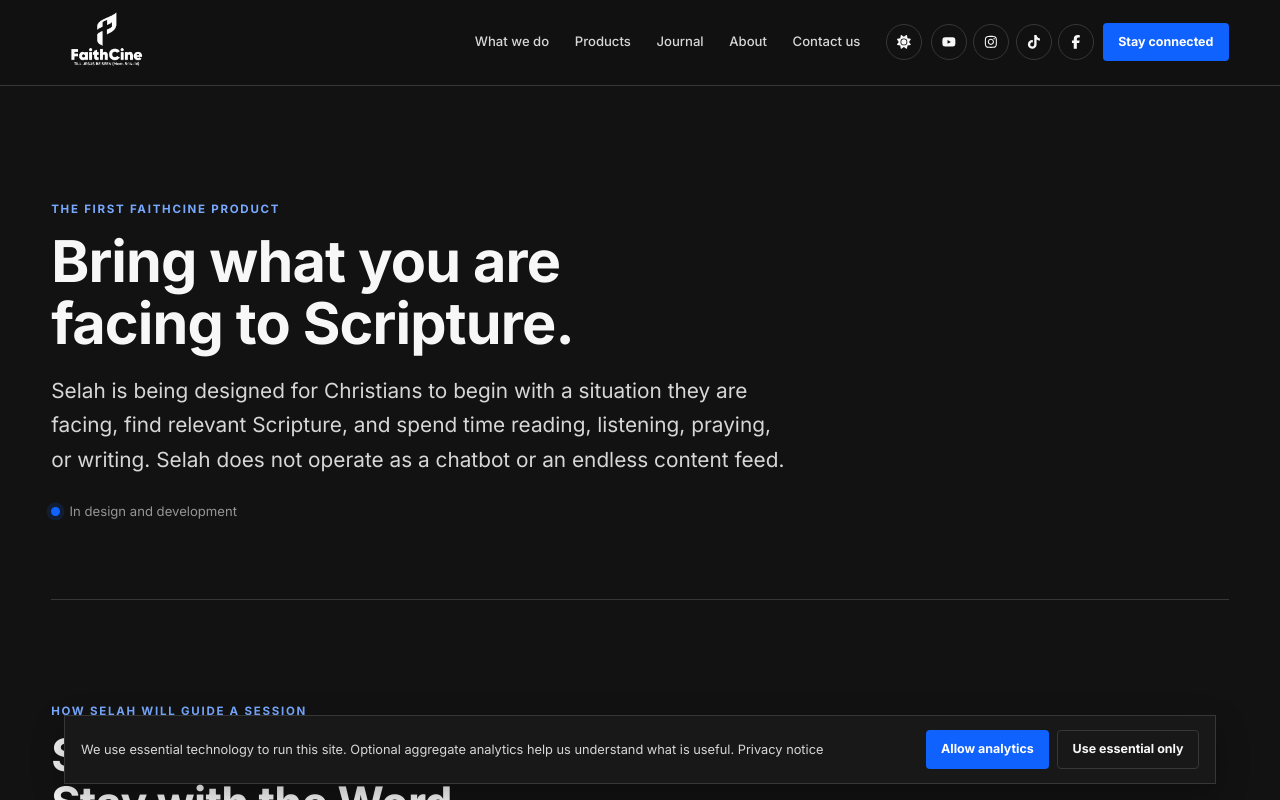
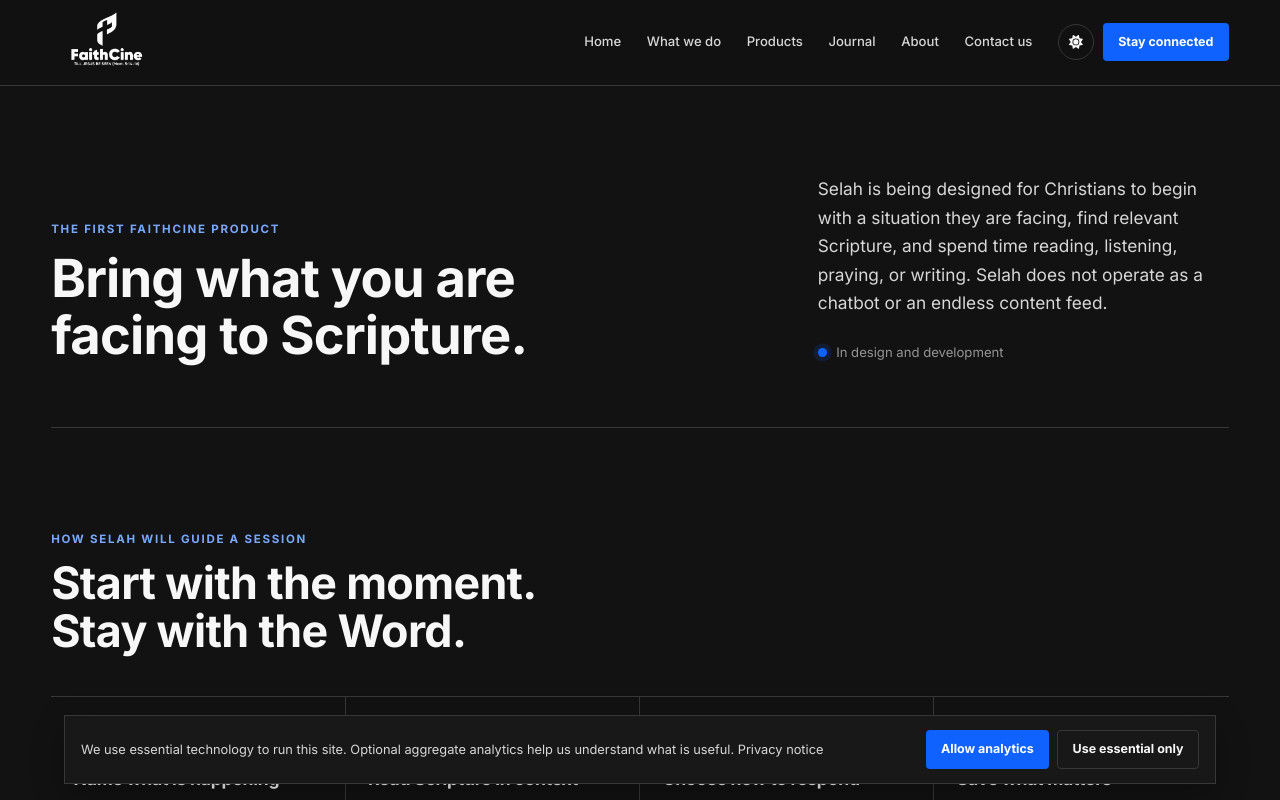
Before and after one commit to Larriemoses/faithcine-website, a Next.js app: page /selah in a window 1280 px wide. Shown: the top 800 px of the page. Built offline with nearby package versions, Linux system fonts and the light colour scheme.

Commit message:
Simplify navigation and mission layout

```diff
--- a/app/about/page.tsx
+++ b/app/about/page.tsx
@@ -28,9 +28,22 @@
         <div><p className="section-number">Why FaithCine exists</p><h2>The media people return to every day shapes what they notice, value, and remember.</h2></div>
         <div><p className="large-copy">Christian media should take part in that conversation with biblical truth, creative discipline, and a close understanding of the people it hopes to serve.</p><p>Our long-term vision is a trusted home for Christian films and media. We are beginning with FaithCine Selah, a guided Scripture product in research and design. FaithCine Stories is in early development, while Study, Kids, and Studio are planned for later.</p></div>
       </section>
-      <section className="section-shell mission-grid">
-        <article><span className="section-index">01</span><p className="section-number">Mission</p><h2>To glorify God through media, technology, and community work that helps people see Christ, understand biblical truth, and live it out each day.</h2></article>
-        <article><span className="section-index">02</span><p className="section-number">Vision</p><h2>To become a trusted global Christian media and technology company known for excellent Gospel-centred stories, faithful Scripture tools, and work that helps people see Christ more clearly.</h2></article>
+      <section className="section-shell mission-vision" aria-labelledby="mission-vision-title">
+        <div className="mission-vision-intro">
+          <p className="section-number">Mission and vision</p>
+          <h2 id="mission-vision-title">Why we work and where we are going.</h2>
+          <p>Our purpose stays rooted in the Gospel while the ways we serve continue to grow.</p>
+        </div>
+        <div className="mission-vision-list">
+          <article>
+            <span>01</span>
+            <div><h3>Our mission</h3><p>To glorify God through media, technology, and community work that helps people see Christ, understand biblical truth, and live it out each day.</p></div>
+          </article>
+          <article>
+            <span>02</span>
+            <div><h3>Our vision</h3><p>To become a trusted global Christian media and technology company known for excellent Gospel-centred stories, faithful Scripture tools, and work that helps people see Christ more clearly.</p></div>
+          </article>
+        </div>
       </section>
       <section className="section-shell values-section"><div className="section-heading"><p className="section-number">What guides our decisions</p><h2>Values for the work ahead.</h2></div><div className="values-grid">{values.map(([number, title, body]) => <article key={title}><span>{number}</span><h3>{title}</h3><p>{body}</p></article>)}</div></section>
       <section className="section-shell team-stage"><div><p className="section-number">Current stage</p><h2>We are starting with Selah.</h2></div><div><p>FaithCine is at an early stage. Selah is in design and development. FaithCine Stories is in early development. The other products remain plans for later. We will publish research, prototypes, partnerships, and results only after they exist and can be verified.</p></div></section>
--- a/app/components/Header.tsx
+++ b/app/components/Header.tsx
@@ -3,10 +3,10 @@
 import Link from "next/link";
 import Image from "next/image";
 import { useEffect, useRef, useState } from "react";
-import { SocialLinks } from "./SocialLinks";
 import { ThemeToggle } from "./ThemeToggle";
 
 const navItems = [
+  ["Home", "/"],
   ["What we do", "/#what-we-do"],
   ["Products", "/products"],
   ["Journal", "/blog"],
@@ -53,7 +53,6 @@
         </nav>
         <div className="header-actions">
           <ThemeToggle />
-          <SocialLinks className="header-socials" />
           <Link className="button button-small button-primary" href="/#early-access">Stay connected</Link>
         </div>
       </div>
--- a/app/components/PageIntro.tsx
+++ b/app/components/PageIntro.tsx
@@ -1,10 +1,16 @@
 export function PageIntro({ eyebrow, title, children, status }: { eyebrow: string; title: string; children: React.ReactNode; status?: string }) {
   return (
     <section className="page-intro section-shell">
-      <p className="eyebrow">{eyebrow}</p>
-      <h1>{title}</h1>
-      <div className="page-intro-copy">{children}</div>
-      {status && <p className="stage-note"><span className="status-dot" aria-hidden="true" />{status}</p>}
+      <div className="page-intro-layout">
+        <div className="page-intro-heading">
+          <p className="eyebrow">{eyebrow}</p>
+          <h1>{title}</h1>
+        </div>
+        <div className="page-intro-copy">
+          {children}
+          {status && <p className="stage-note"><span className="status-dot" aria-hidden="true" />{status}</p>}
+        </div>
+      </div>
     </section>
   );
 }
--- a/app/globals.css
+++ b/app/globals.css
@@ -254,17 +254,21 @@
 .honeypot { position: absolute !important; width: 1px; height: 1px; overflow: hidden; clip: rect(1px,1px,1px,1px); white-space: nowrap; }
 
 /* Shared interior pages */
-.page-intro { padding-block: clamp(5rem, 9vw, 8rem) clamp(3.5rem, 6vw, 5.5rem); border-bottom: 1px solid var(--line); }
-.page-intro h1 { max-width: 16ch; margin: .8rem 0 1.25rem; }
-.page-intro-copy { max-width: 46rem; color: var(--text-soft); font-size: clamp(1.1rem, 1.7vw, 1.3rem); }
+.page-intro { padding-block: clamp(4.5rem, 7vw, 6.5rem) clamp(3.25rem, 5vw, 4.5rem); border-bottom: 1px solid var(--line); }
+.page-intro-layout { display: grid; grid-template-columns: minmax(0,1.12fr) minmax(20rem,.68fr); gap: clamp(2.5rem, 7vw, 7rem); align-items: end; }
+.page-intro h1 { max-width: 16ch; margin: .8rem 0 0; font-size: clamp(2.45rem, 4.1vw, 3.85rem); }
+.page-intro-copy { width: 100%; max-width: 40rem; justify-self: end; color: var(--text-soft); font-size: clamp(1.05rem, 1.35vw, 1.2rem); }
 .page-intro-copy p { margin-bottom: 0; }
 .stage-note { margin-top: 1.5rem; display: flex; align-items: center; gap: .6rem; color: var(--muted); font-size: .82rem; }
 .status-dot { width: .55rem; height: .55rem; border-radius: 50%; background: var(--brand-blue); box-shadow: 0 0 0 .28rem color-mix(in srgb, var(--brand-blue) 14%, transparent); }
 .section-heading { max-width: 46rem; margin-bottom: 2.5rem; }
 .section-heading h2 { margin: .75rem 0 0; }
 .product-sequence, .faq-section, .values-section { padding-block: var(--section-space); }
-.editorial-split, .trust-band, .team-stage, .contact-layout { padding-block: var(--section-space); display: grid; grid-template-columns: minmax(0,.8fr) minmax(0,1.2fr); gap: clamp(2.5rem, 7vw, 7rem); border-top: 1px solid var(--line); }
+.editorial-split, .trust-band, .team-stage, .contact-layout { padding-block: var(--section-space); display: grid; grid-template-columns: minmax(0,.9fr) minmax(0,1.1fr); gap: clamp(2.5rem, 5vw, 5rem); border-top: 1px solid var(--line); }
 .editorial-split h2, .trust-band h2, .team-stage h2 { margin: .7rem 0 0; }
+.editorial-split > div:first-child h2 { max-width: 18ch; font-size: clamp(2rem, 3vw, 3rem); }
+.editorial-split > div:last-child { width: 100%; max-width: 46rem; justify-self: end; }
+.editorial-split .large-copy { font-size: clamp(1.1rem, 1.45vw, 1.3rem); }
 .trust-band { border-block: 1px solid var(--line); }
 .trust-band > div:last-child, .team-stage > div:last-child { color: var(--text-soft); font-size: 1.08rem; }
 .team-stage .button { margin-top: 1rem; }
@@ -302,9 +306,14 @@
 .about-image-band::after { content: ""; position: absolute; inset: 0; background: rgba(2,16,42,.68); }
 .about-image-band img { object-fit: cover; }
 .about-image-band p { position: relative; z-index: 1; margin: 0; text-align: center; font-size: clamp(2.5rem, 4.2vw, 4.25rem); font-weight: 700; letter-spacing: -.015em; line-height: 1.08; }
-.mission-grid { margin-block: var(--section-space); display: grid; grid-template-columns: 1fr 1fr; gap: 1px; background: var(--line); border: 1px solid var(--line); }
-.mission-grid article { padding: clamp(2rem, 4vw, 3.5rem); background: var(--bg); }
-.mission-grid h2 { margin: .75rem 0 0; font-size: clamp(1.6rem, 2.4vw, 2.45rem); line-height: 1.18; }
+.mission-vision { padding-block: var(--section-space); display: grid; grid-template-columns: minmax(0,.72fr) minmax(0,1.28fr); gap: clamp(2.75rem, 7vw, 7rem); align-items: start; border-top: 1px solid var(--line); }
+.mission-vision-intro h2 { max-width: 13ch; margin: .75rem 0 1rem; font-size: clamp(2rem, 3vw, 3rem); }
+.mission-vision-intro > p:last-child { max-width: 31rem; margin: 0; color: var(--muted); }
+.mission-vision-list { border-top: 1px solid var(--line); }
+.mission-vision-list article { padding: clamp(1.5rem, 3vw, 2.3rem) 0; display: grid; grid-template-columns: 3rem minmax(0,1fr); gap: clamp(1rem, 2.5vw, 2rem); border-bottom: 1px solid var(--line); }
+.mission-vision-list article > span { padding-top: .28rem; color: var(--brand-blue-text); font-size: .75rem; font-weight: 700; letter-spacing: .12em; }
+.mission-vision-list h3 { margin: 0 0 .7rem; font-size: clamp(1.35rem, 2vw, 1.75rem); }
+.mission-vision-list p { max-width: 44rem; margin: 0; color: var(--text-soft); font-size: clamp(1rem, 1.2vw, 1.12rem); line-height: 1.65; }
 .values-grid { display: grid; grid-template-columns: repeat(3,1fr); border: 1px solid var(--line); }
 .values-grid article { min-height: 15rem; padding: 1.75rem; border-right: 1px solid var(--line); border-bottom: 1px solid var(--line); }
 .values-grid article:nth-child(3n) { border-right: 0; }
@@ -424,7 +433,6 @@
 @keyframes rail-move { to { transform: translateX(-50%); } }
 
 @media (max-width: 1100px) {
-  .header-socials { display: none; }
   .experience-grid { grid-template-columns: repeat(2,1fr); }
   .values-grid { grid-template-columns: repeat(2,1fr); }
   .values-grid article:nth-child(3n) { border-right: 1px solid var(--line); }
@@ -443,14 +451,15 @@
   .primary-nav.is-open { display: flex; }
   .primary-nav a { min-height: 3rem; display: flex; align-items: center; border-bottom: 1px solid var(--line); }
   .header-actions { margin-left: 0; }
-  .what-we-do, .product-universe, .featured-story, .mission-grid { grid-template-columns: 1fr; }
+  .what-we-do, .product-universe, .featured-story { grid-template-columns: 1fr; }
   .what-we-do-media { min-height: 31rem; }
   .section-heading-row { grid-template-columns: auto 1fr; }
   .section-heading-row > p, .section-heading-row > div:last-child { grid-column: 2; }
   .purpose-grid, .journal-hero-foot { grid-template-columns: 1fr; }
   .journal-hero-foot nav { justify-content: flex-start; }
   .featured-story-image { min-height: 28rem; }
-  .editorial-split, .trust-band, .team-stage, .contact-layout, .footer-top, .conversion, .editorial-standards { grid-template-columns: 1fr; }
+  .page-intro-layout, .editorial-split, .trust-band, .team-stage, .contact-layout, .footer-top, .conversion, .editorial-standards, .mission-vision { grid-template-columns: 1fr; }
+  .page-intro-copy, .editorial-split > div:last-child { max-width: 44rem; justify-self: start; }
   .partner-facts { grid-template-columns: repeat(2, 1fr); }
   .partner-facts article { border-bottom: 1px solid var(--line); }
   .partner-facts article:nth-child(2n) { border-right: 0; }
@@ -525,11 +534,14 @@
   .field-button-row input { border-right: 1px solid var(--line); }
   .field-button-row .button { border-radius: .25rem; }
   .page-intro { padding-block: 4rem 3rem; }
+  .page-intro-layout { gap: 1.75rem; }
+  .page-intro h1 { font-size: clamp(2.35rem, 9vw, 3rem); }
   .product-page-visual { width: 100%; height: 70vw; margin-top: 2rem; }
   .roadmap-list article { grid-template-columns: 2.5rem 1fr; }
   .roadmap-list .status-badge { grid-column: 2; justify-self: start; }
   .about-image-band { min-height: 27rem; }
-  .mission-grid { background: transparent; gap: 1px; }
+  .mission-vision { gap: 2.25rem; }
+  .mission-vision-list article { grid-template-columns: 2.25rem minmax(0,1fr); }
   .values-grid { grid-template-columns: 1fr; }
   .values-grid article, .values-grid article:nth-child(2n), .values-grid article:nth-child(3n) { min-height: auto; border-right: 0; border-bottom: 1px solid var(--line); }
   .values-grid article:last-child { border-bottom: 0; }
```
Also changed, not shown: 1 other file (tests, documents, lock files or other folders).
